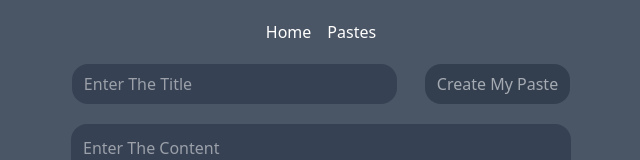
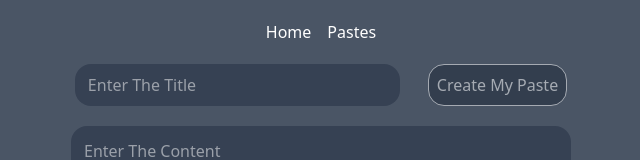
Before and after one commit to Kamal-Kant11/Paste-App, a React (Vite) app: page / in a window 1280 px wide. Shown: the top 160 px of the page, without its empty margins (319-959 px from the left). Built offline with nearby package versions, Linux system fonts and the light colour scheme.

Commit message:
Use Ui Components in Home Page

```diff
--- a/src/components/paste/pasteForm.jsx
+++ b/src/components/paste/pasteForm.jsx
@@ -1,33 +1,42 @@
 import React from "react";
+import Input from "../ui/Input";
+import Button from "../ui/Buttton";
+import TextArea from "../ui/TextArea";
 
-const PasteForm = ({ title, setTitle, content, setContent, onSubmit, isUpdating }) => {
+const PasteForm = ({
+  title,
+  setTitle,
+  content,
+  setContent,
+  onSubmit,
+  isEdit,
+}) => {
   return (
     <div>
       <div className="mt-5 flex justify-center gap-7">
-        <input
-          className="pl-3 bg-gray-700 rounded-2xl w-[65%]"
+        <Input
           type="text"
           placeholder="Enter The Title"
           value={title}
           onChange={(e) => setTitle(e.target.value)}
+          className="w-[65%]"
         />
-        <button
+
+        <Button
           onClick={onSubmit}
           disabled={!title.trim() || !content.trim()}
-          className={`p-2 bg-gray-800 px-3 rounded-2xl border-white ${
-            !title.trim() || !content.trim() ? "opacity-50 cursor-not-allowed" : ""
-          }`}
         >
-          {isUpdating ? "Update My Paste" : "Create My Paste"}
-        </button>
+          {isEdit ? "Update My Paste" : "Create My Paste"}
+        </Button>
       </div>
+
       <div>
-        <textarea
-          className="p-3 bg-gray-700 rounded-2xl mt-5 min-w-[500px]"
+        <TextArea
+          placeholder="Enter The Content"
           value={content}
-          placeholder="Enter The Content"
           onChange={(e) => setContent(e.target.value)}
           rows={20}
+          className="mt-5 min-w-[500px]"
         />
       </div>
     </div>
--- a/src/pages/HomePage.jsx
+++ b/src/pages/HomePage.jsx
@@ -3,7 +3,7 @@ import { useDispatch, useSelector } from "react-redux";
 import { useSearchParams } from "react-router-dom";
 import { addToPastes, updateToPastes } from "../redux/pasteSlice";
 import toast from "react-hot-toast";
-import PasteForm from "../components/paste/pasteForm";
+import PasteForm from "../components/paste/PasteForm";
 
 const Home = () => {
   const [title, setTitle] = useState("");
@@ -64,7 +64,7 @@ const Home = () => {
       content={content}
       setContent={setContent}
       onSubmit={createOrUpdatePaste}
-      isUpdating={pasteId}
+      isEdit={pasteId}
     />
   );
 };
```
